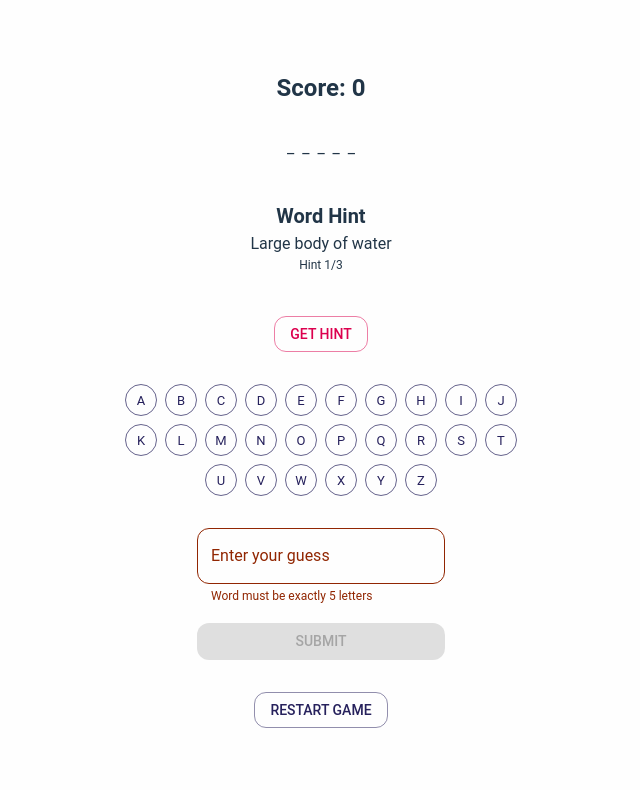
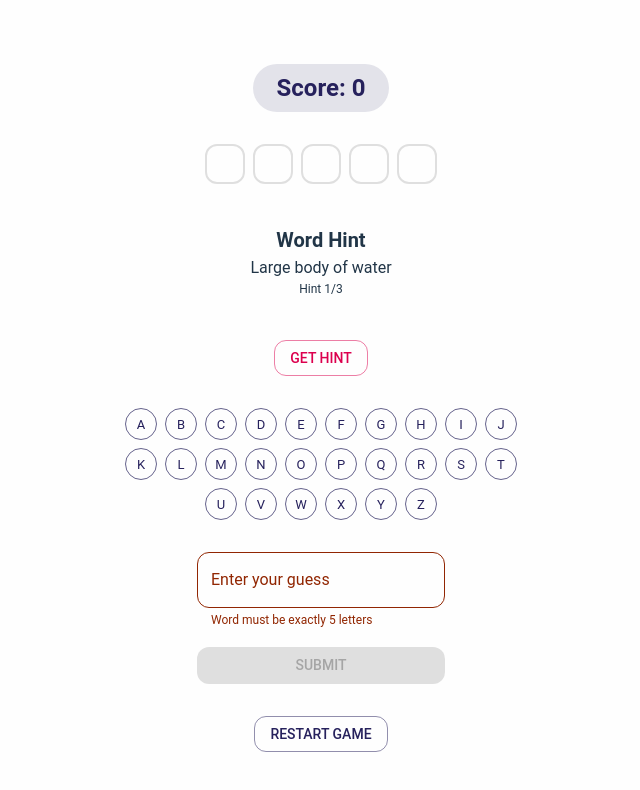
Before and after one commit to kbastow/word-guessing-game, a React (Vite) app: page / in a window 1280 px wide. Shown: the top 790 px of the page, without its empty margins (319-959 px from the left). Built offline with nearby package versions, Linux system fonts and the light colour scheme.

Commit message:
feat: update word display and scoreboard styles

```diff
--- a/src/components/Display/Scoreboard.tsx
+++ b/src/components/Display/Scoreboard.tsx
@@ -1,14 +1,32 @@
 import React from "react";
-import { Box, Typography } from "@mui/material";
+import { Box, Typography, useTheme, alpha } from "@mui/material";
 
 interface ScoreboardProps {
   score: number;
 }
 
-const Scoreboard: React.FC<ScoreboardProps> = ({ score }) => (
-  <Box aria-live="polite">
-    <Typography variant="h5">Score: {score}</Typography>
-  </Box>
-);
+const Scoreboard: React.FC<ScoreboardProps> = ({ score }) => {
+  const theme = useTheme();
+
+  return (
+    <Box aria-live="polite">
+      <Box
+        sx={{
+          display: "inline-flex",
+          alignItems: "center",
+          px: 3,
+          py: 1,
+          borderRadius: theme.shape.borderRadius * 4,
+          backgroundColor: alpha(theme.palette.primary.main, 0.12),
+          color: theme.palette.primary.main,
+        }}
+      >
+        <Typography variant="h5" component="span">
+          Score: {score}
+        </Typography>
+      </Box>
+    </Box>
+  );
+};
 
 export default Scoreboard;
--- a/src/components/Display/WordDisplay.tsx
+++ b/src/components/Display/WordDisplay.tsx
@@ -1,16 +1,47 @@
 import React from "react";
-import { Box } from "@mui/material";
+import { Box, useTheme } from "@mui/material";
 
 interface WordDisplayProps {
   wordState: string[];
 }
 
-const WordDisplay: React.FC<WordDisplayProps> = ({ wordState }) => (
-  <Box display="flex" gap={1}>
-    {wordState.map((char, index) => (
-      <span key={index}>{char.toUpperCase()}</span>
-    ))}
-  </Box>
-);
+const WordDisplay: React.FC<WordDisplayProps> = ({ wordState }) => {
+  const theme = useTheme();
+
+  return (
+    <Box display="flex" gap={1}>
+      {wordState.map((char, index) => {
+        const isRevealed = char !== "_";
+        return (
+          <Box
+            key={index}
+            sx={{
+              width: 40,
+              height: 40,
+              display: "flex",
+              alignItems: "center",
+              justifyContent: "center",
+              borderRadius: `${theme.shape.borderRadius}px`,
+              border: isRevealed
+                ? "none"
+                : `2px solid ${theme.palette.divider}`,
+              backgroundColor: isRevealed
+                ? theme.palette.success.light
+                : "transparent",
+              color: isRevealed
+                ? theme.palette.success.dark
+                : theme.palette.text.primary,
+              fontWeight: 700,
+              fontSize: "1.25rem",
+              textTransform: "uppercase",
+            }}
+          >
+            {isRevealed ? char.toUpperCase() : ""}
+          </Box>
+        );
+      })}
+    </Box>
+  );
+};
 
 export default WordDisplay;
```
